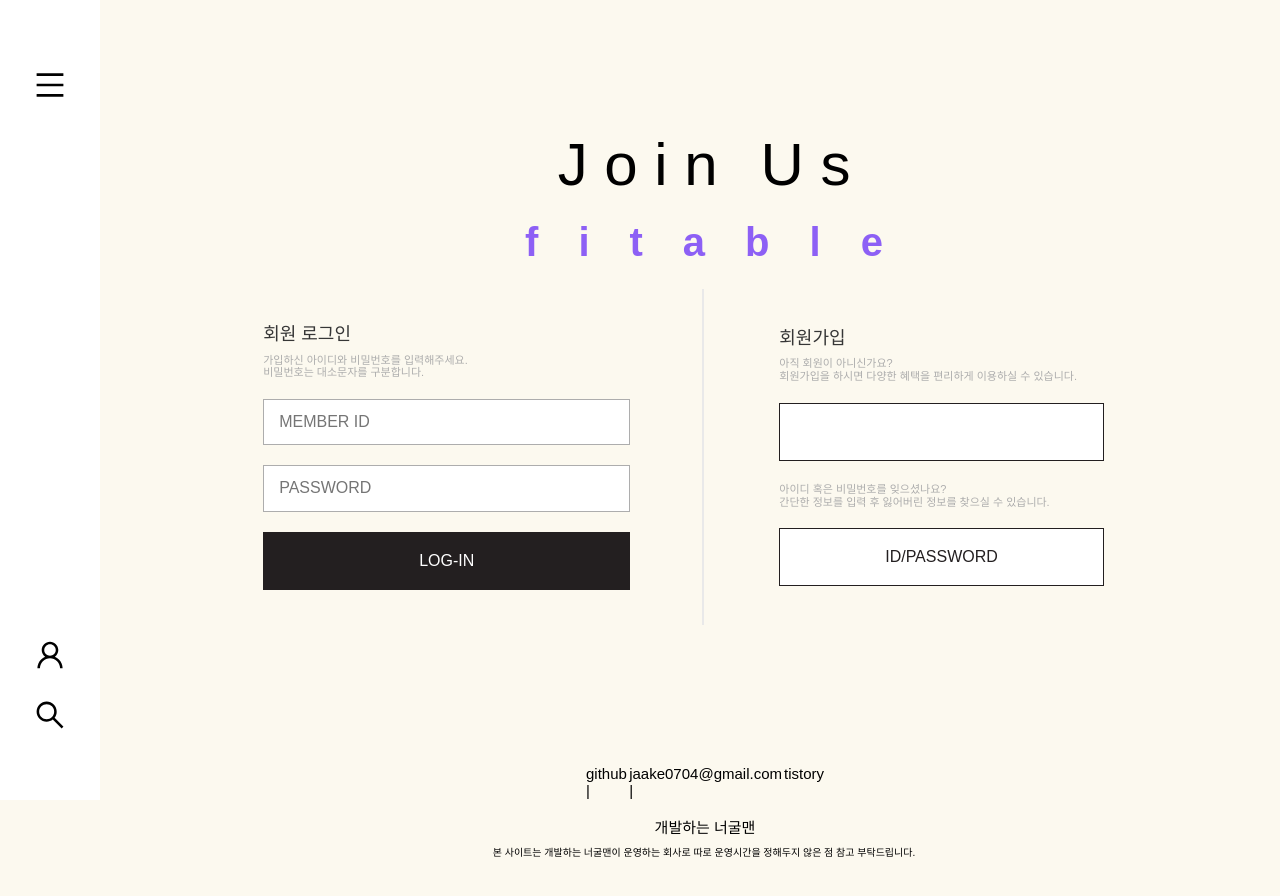
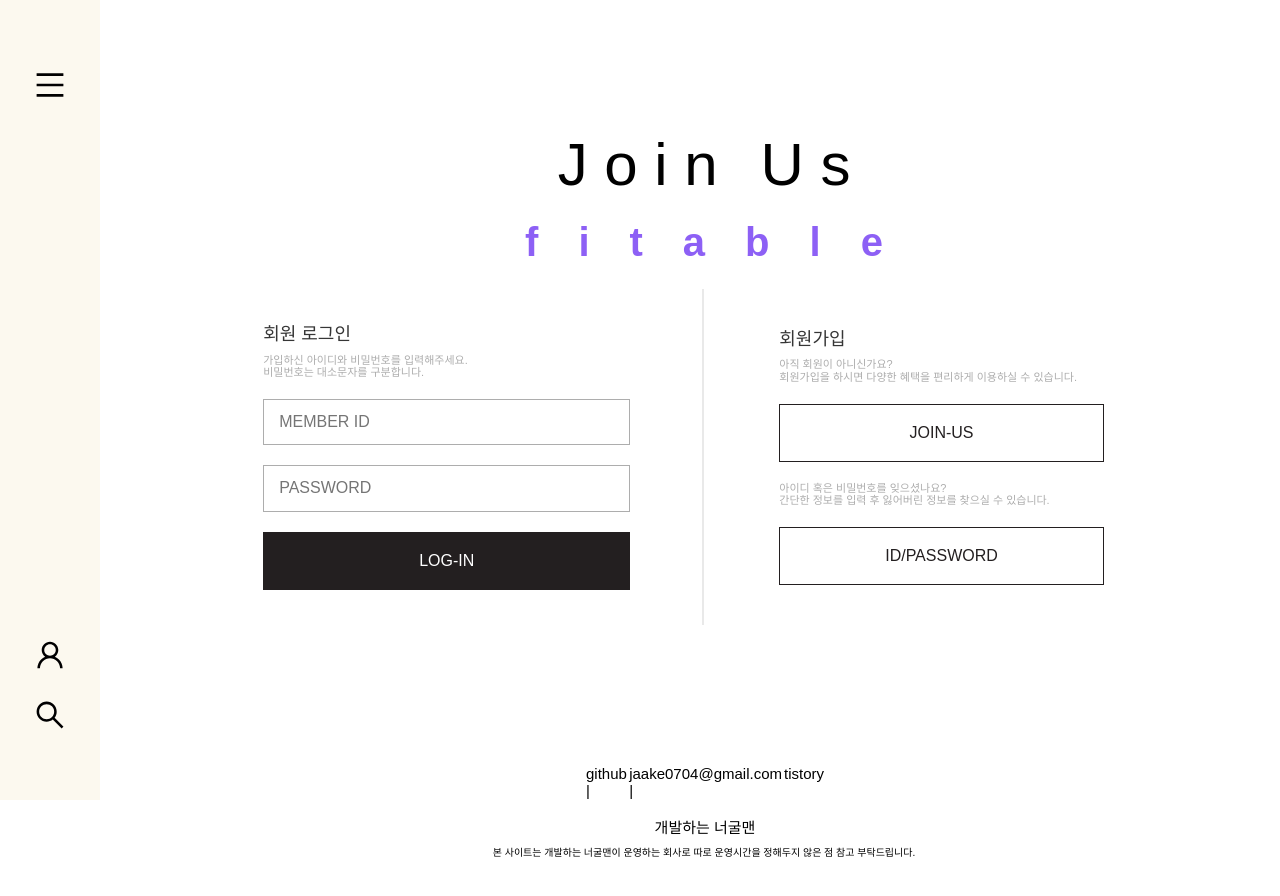
Before and after one commit to wonny-won/fitable, a Next.js app: page /joinus in a window 1280 px wide. Shown: the top 896 px of the page. Built offline with nearby package versions, Linux system fonts and the light colour scheme.

Commit message:
2023-2-1:navbar UI 및 일부 기능 완성

```diff
--- a/src/commons/styles/global.style.ts
+++ b/src/commons/styles/global.style.ts
@@ -6,7 +6,7 @@
     box-sizing: border-box;
   }
   html {
-    /* background-color: #424245; */
-    background-color: #FCF9EF;
+    background-color: #fff;
+    /* background-color: #FCF9EF; */
   }
   `
--- a/src/components/commons/layout/index.tsx
+++ b/src/components/commons/layout/index.tsx
@@ -10,14 +10,11 @@
 export default function Layout(props:LayoutProps){
     const router = useRouter()
     const HIDDEN_BANNER = ['/review/new',`/review/${router.query.reviewId}/edit`,'/joinus','/signup']
-    const HIDDEN_HEADER = ['/joinus','/signup']
     const isHiddenBanner = HIDDEN_BANNER.includes(router.asPath)
-    const isHiddenHeader = HIDDEN_HEADER.includes(router.asPath)
     return(
         <div style={{display:"flex"}}>
             <NavBar/>
             <div style={{width: "100%",marginLeft:"10%"}}>
-                {!isHiddenHeader && <Header />}
                 {!isHiddenBanner && <Banner />}
                 <div style={{marginTop:"130px"}} >{props.children}</div>
                 <Footer />
--- a/src/components/commons/layout/navBar/nav.container.tsx
+++ b/src/components/commons/layout/navBar/nav.container.tsx
@@ -1,4 +1,10 @@
+import { useState } from "react"
 import NavBarUI from "./nav.presenter"
 export default function NavBar(){
-    return <NavBarUI />
+    const [isActive,setisActive] = useState(false)
+    const onClickMenuBt = ()=>{
+        setisActive(!isActive)
+    }
+    return <NavBarUI isActive={isActive}
+                     onClickMenuBt={onClickMenuBt}/>
 }
--- a/src/components/commons/layout/navBar/nav.presenter.tsx
+++ b/src/components/commons/layout/navBar/nav.presenter.tsx
@@ -1,13 +1,35 @@
 import * as S from './nav.style'
+import { NavProps } from './nav.type'
 
-export default function NavBarUI(){
+export default function NavBarUI(props:NavProps){
     return(
-        <S.Container>
-            <S.HamburgerMenu />
+        <S.Wrapper>
+        <S.Container isActive={props.isActive}>
+            <S.HamburgerMenu onClick={props.onClickMenuBt}/>
             <S.IconWrap>
                 <S.MyPageIcon />
                 <S.SearchIcon />
             </S.IconWrap>
         </S.Container>
+        <S.MenuDetailWrap isActive={props.isActive}>
+            <S.MenuWrapper>
+            <div>
+                <ul>
+                    <S.Li><S.A href="/">HOME</S.A></S.Li>
+                    <S.Li>ABOUT</S.Li>
+                    <S.Li><S.A href="/review">PROGRAM REVIEW</S.A></S.Li>
+                    <S.Li>프로그램신청</S.Li>
+                    <S.Li>유형별 프로그램 추천</S.Li>
+                </ul>
+            </div>
+            <S.MiniMenuWrap>
+                <ul>
+                    <S.MiniLi><S.A href="/joinus">LOGIN / JOIN US</S.A></S.MiniLi>
+                    <S.MiniLi>MY PAGE</S.MiniLi>
+                </ul>
+            </S.MiniMenuWrap>
+            </S.MenuWrapper>
+        </S.MenuDetailWrap>
+        </S.Wrapper>
     )
 }
--- a/src/components/commons/layout/navBar/nav.style.ts
+++ b/src/components/commons/layout/navBar/nav.style.ts
@@ -1,8 +1,14 @@
 import styled from "@emotion/styled";
 import  { MenuOutlined,UserOutlined,SearchOutlined }  from '@ant-design/icons'
 
-
-
+interface IsActiveProps{
+    isActive : boolean;
+}
+export const Wrapper = styled.div`
+    display: flex;
+    position: fixed;
+    z-index: 10002;
+`
 export const Container = styled.div`
     display: flex;
     flex-direction: column;
@@ -11,9 +17,10 @@
     width: 100px;
     height: 100vh;
     padding: 70px 0 70px 0;
-    position: fixed;
+    background-color: ${(props:IsActiveProps)=>(props.isActive ? "#FCF9EF":"#fff")};
     &:hover{
-        background-color: #fff;
+        background-color: #FCF9EF;
+        cursor: pointer;
     }
 `
 export const HamburgerMenu =  styled(MenuOutlined)`
@@ -31,3 +38,48 @@
 export const SearchIcon = styled(SearchOutlined)`
     font-size: 30px;
 `
+export const MenuDetailWrap = styled.div`
+    visibility : ${(props:IsActiveProps)=> props.isActive ? "visible" : "hidden"};
+    width : 300px;
+    background-color: #FCF9EF;
+    transition: ${(props:IsActiveProps)=> props.isActive ? "0.7s" : "0.7s"};
+    opacity: ${(props:IsActiveProps)=> props.isActive ? 1 : 0};
+    font-size: 20px;
+    color : #1c1c1c;
+`
+export const MenuWrapper = styled.div`
+    height: 100%;
+    display: flex;
+    flex-direction: column;
+    justify-content: space-around;
+`
+export const MiniMenuWrap = styled.div`
+    padding-left: 80px;
+    font-size: 17px;
+`
+export const Li = styled.li`
+    list-style: none;
+    margin-top: 13px;
+    font-weight: 300;
+    &:hover{
+        transition : 0.5s;
+        font-size: 22px;
+        font-weight: 400;
+        cursor: pointer;
+    }
+`
+export const A  = styled.a`
+    text-decoration: none;
+    color: #1c1c1c;
+`
+export const MiniLi = styled.li`
+    list-style: none;
+    margin-top: 13px;
+    font-weight: 300;
+    &:hover{
+        transition : 0.5s;
+        font-size: 19px;
+        font-weight: 400;
+        cursor: pointer;
+    }
+`
--- a/src/components/commons/layout/navBar/nav.type.ts
+++ b/src/components/commons/layout/navBar/nav.type.ts
@@ -0,0 +1,4 @@
+export interface NavProps{
+    isActive : boolean;
+    onClickMenuBt: () => void;
+}
--- a/src/components/unit/user/joinUs/joinUs.container.tsx
+++ b/src/components/unit/user/joinUs/joinUs.container.tsx
@@ -8,7 +8,6 @@
 
 export default function JoinUs(){
     const islogin = loggedInUser()
-    console.log(islogin)
 
     const [token,setToken] = useRecoilState(accessToken)
     const routing = useRoutingPageHooks()
--- a/src/components/unit/user/joinUs/joinUs.presenter.tsx
+++ b/src/components/unit/user/joinUs/joinUs.presenter.tsx
@@ -28,7 +28,7 @@
             <S.SginUPIN> 회원가입 </S.SginUPIN>
             <section>
                 <S.SginUPINExplain>아직 회원이 아니신가요?<br/>회원가입을 하시면 다양한 혜택을  편리하게 이용하실 수 있습니다.</S.SginUPINExplain>
-                <S.BTForm onClick={props.router('/signup')}></S.BTForm>
+                <S.BTForm onClick={props.router('/signup')}>JOIN-US</S.BTForm>
                 <S.ForgotIDPWWrap>
                 <S.SginUPINExplain>아이디 혹은 비밀번호를 잊으셨나요?<br/>간단한 정보를 입력 후 잃어버린 정보를 찾으실 수 있습니다.</S.SginUPINExplain>
                 <S.BTForm>ID/PASSWORD</S.BTForm>
```
